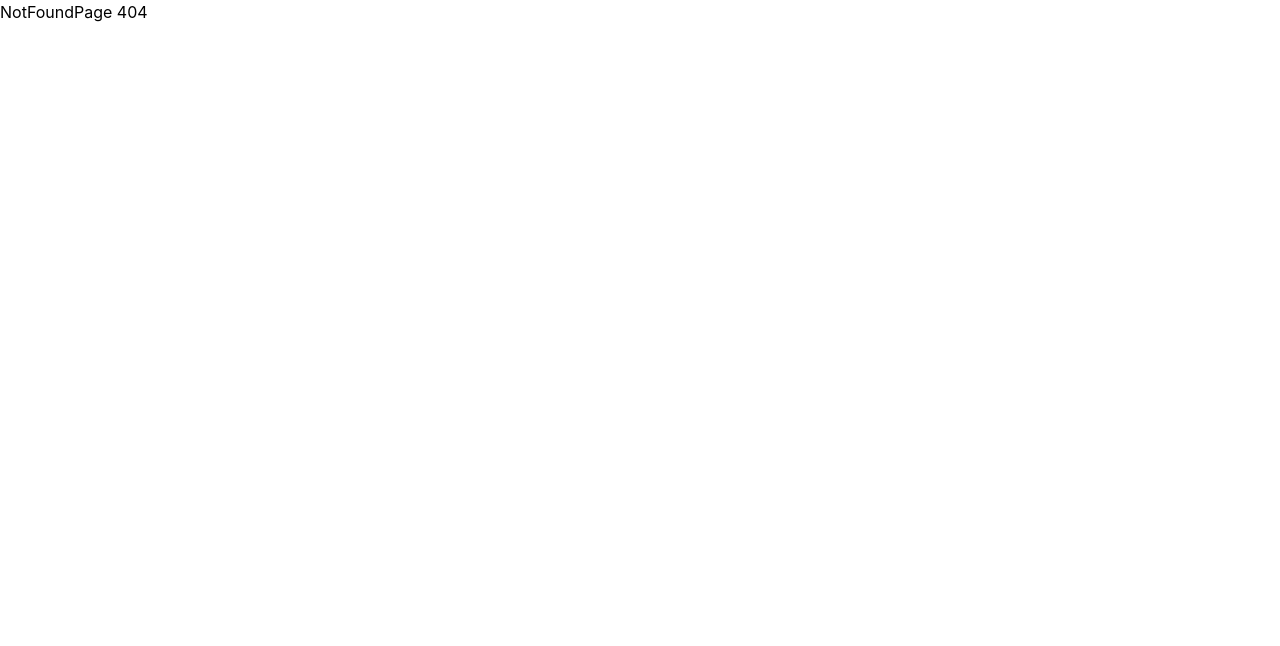
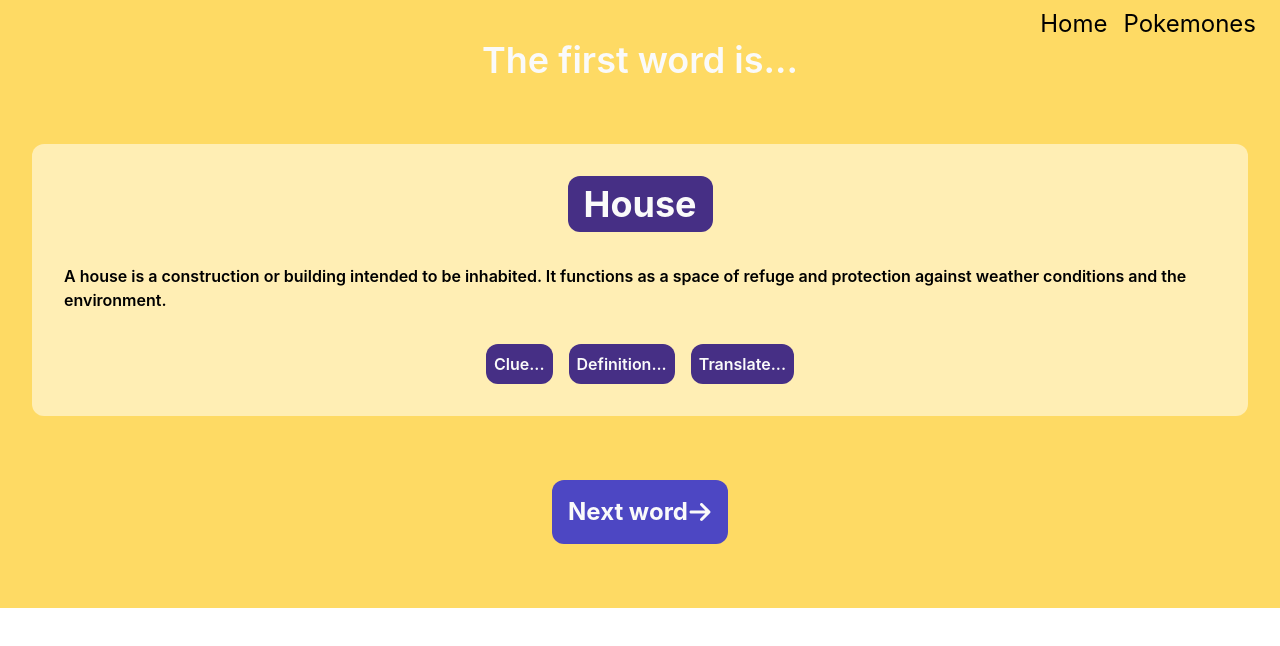
Before and after one commit to Agustin-0/InglishCards, a React (Vite) app: page /LoginPage/Levels/WordsPage in a window 1280 px wide. Before the commit this address had no page. Shown: the top 646 px of the page. Built offline with nearby package versions, Linux system fonts and the light colour scheme.

Commit message:
Se arreglaron rutas, y alturas

```diff
--- a/src/App.jsx
+++ b/src/App.jsx
@@ -3,7 +3,7 @@ import { Outlet } from "react-router-dom"
 function App() {
   return (
     <>
-      <main className="bg-primary-200 h-screen">
+      <main className="bg-primary-200">
         <Outlet />
       </main>
     </>
--- a/src/components/ui/Cards.jsx
+++ b/src/components/ui/Cards.jsx
@@ -15,13 +15,12 @@ export default function Cards(){
     ]
     return(
         <>
-            <section className="flex flex-col items-center">
+            <section className="flex flex-col items-center px-4">
                 {words.map((word) => (
-                    <div key={word.id} className="bg-primary-100 p-8 flex flex-col justify-between items-center rounded-xl
-                                                    min-h-100">
+                    <div key={word.id} className="bg-primary-100 p-8 flex flex-col gap-8 justify-between items-center rounded-xl w-full">
                         <h2 className="bg-secondary-500 rounded-xl text-4xl text-neutral-50 font-bold py-2 px-4">{word.name}</h2>
                         <p className="text-base font-semibold">A house is a construction or building intended to be inhabited. It functions as a space of refuge and protection against weather conditions and the environment.</p>
-                        <ul className="flex gap-4">
+                        <ul className="flex flex-wrap justify-center gap-4">
                             <li className="bg-secondary-500 hover:bg-secondary-300 text-base font-semibold text-neutral-50 py-2 px-2 rounded-xl">
                                 <button>Clue...</button>
                             </li>
--- a/src/main.jsx
+++ b/src/main.jsx
@@ -21,15 +21,15 @@ const router = createBrowserRouter ([
         element:<LoginRegisterPage />,
       },
       {
-        index:true,
+        path:"/LoginPage",
         element:<LoginPage />,
       },
       {
-        path: "/Levels",
+        path: "/LoginPage/Levels",
         element: <Level />,
       },
       {
-        path: "/Levels/WordsPage",
+        path: "/LoginPage/Levels/WordsPage",
         element: <WordsPage />,
       }
     ]
```
